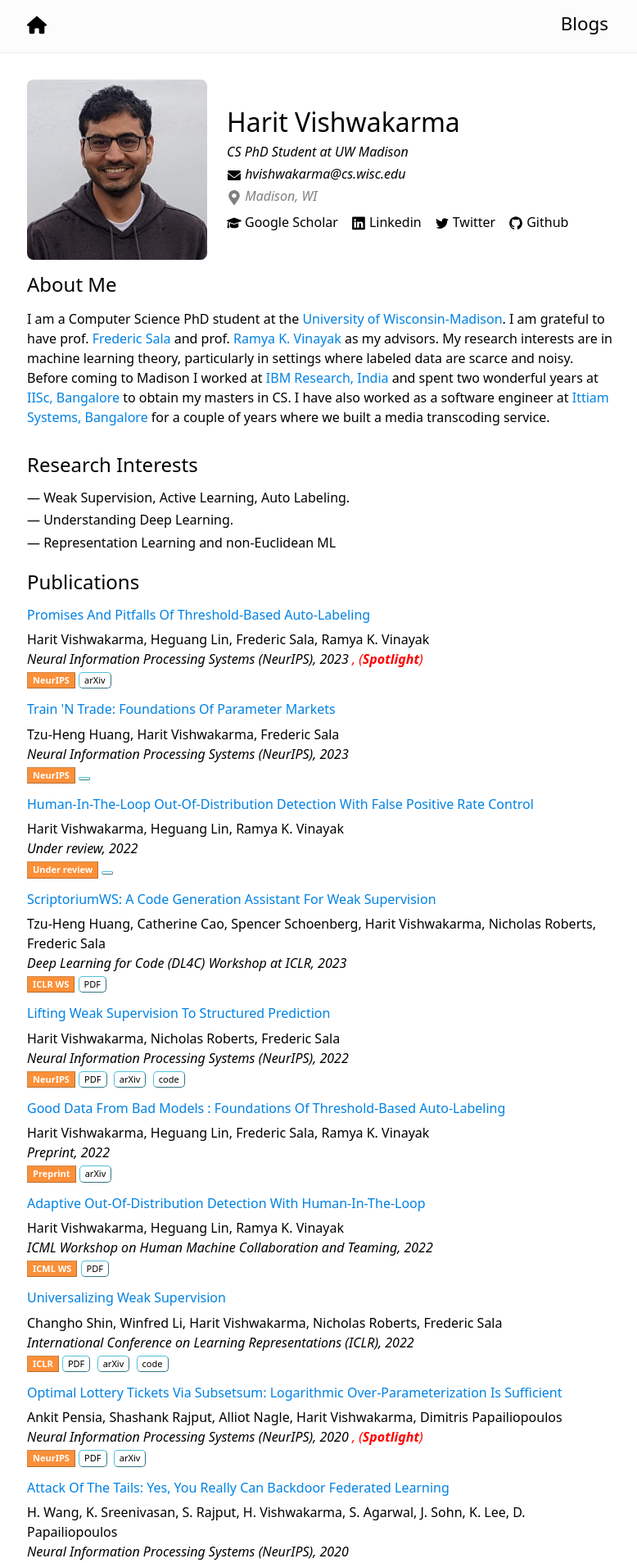
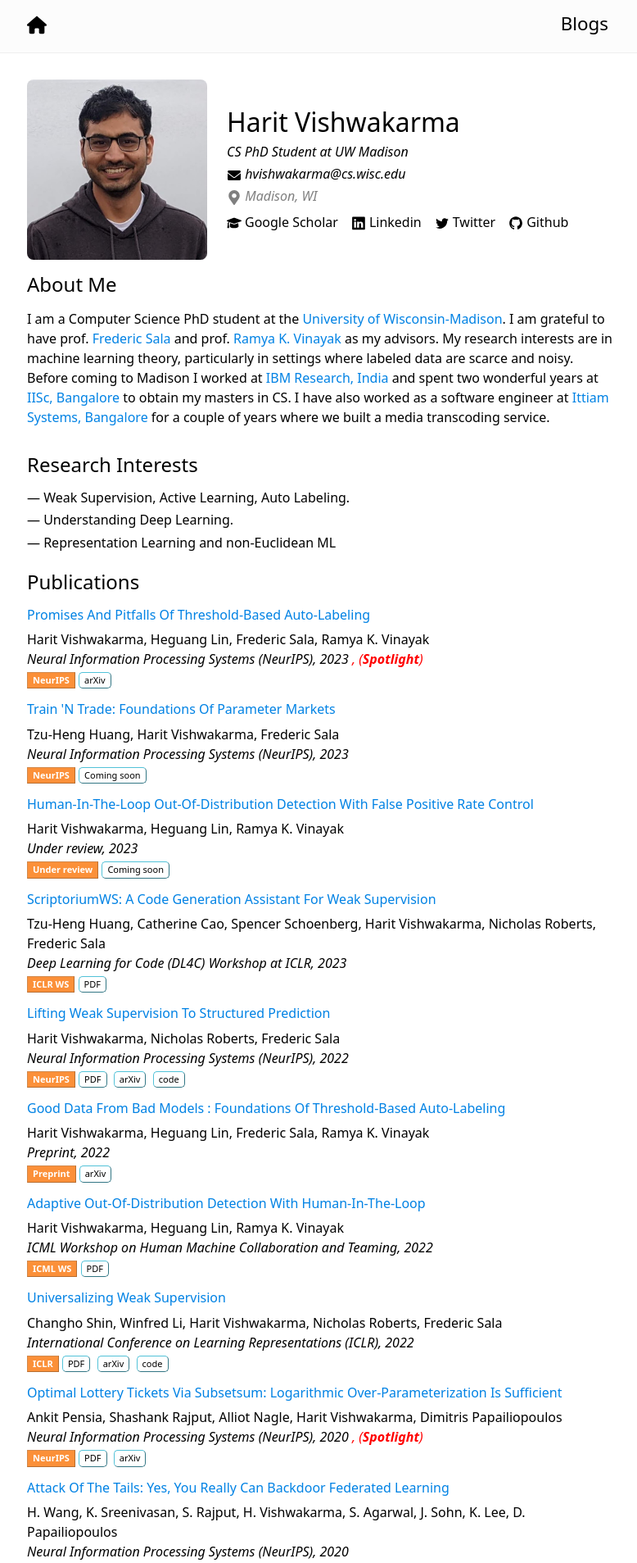
Before and after one commit to harit7/harit7.github.io, a Jekyll site: the page built from index.html, in a window 1280 px wide. Shown: the top 1907 px of the page at 82% size, without its empty margins (248-1026 px from the left). Built offline with Jekyll 4.4.1, drawn with Linux system fonts in a browser that asks for light colours.

Commit message:
Update publications.json

```diff
--- a/_data/publications.json
+++ b/_data/publications.json
@@ -21,7 +21,8 @@
         "date": "2023-09-21",
         "links": [
             {
-
+                "label": "Coming soon",
+                 "url" : ""
             }
         ],
         "url":"",
@@ -31,9 +32,11 @@
         "title": "Human-in-the-Loop Out-of-Distribution Detection with False Positive Rate Control",
         "authors": "Harit Vishwakarma, Heguang Lin, Ramya K. Vinayak",
         "venue": "Under review",
-        "date": "2022-07-01",
+        "date": "2023-09-21",
         "links": [
             {
+                  "label": "Coming soon",
+                  "url" : ""
             }
         ],
         "url":"",
```
